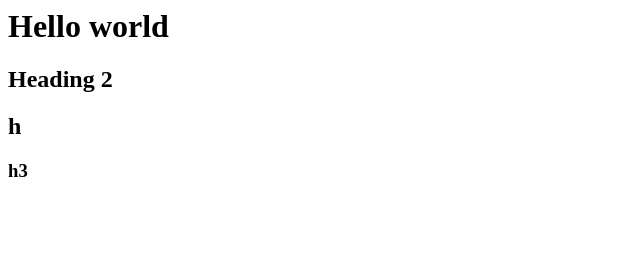
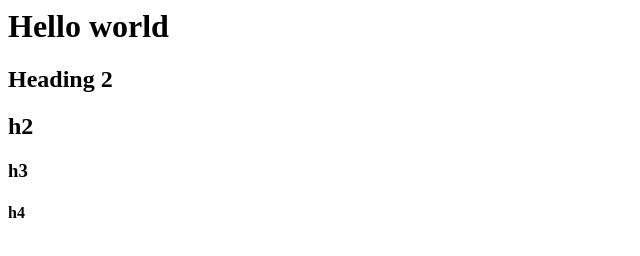
Before and after one commit to Touseef-ahmad/git-flight-rules-practice, a plain HTML site: page index.html in a window 1280 px wide. Shown: the full height of the page, 0-640 px from the left. Drawn offline with Linux system fonts and the light colour scheme.

Commit message:
added h4

```diff
--- a/index.html
+++ b/index.html
@@ -1,4 +1,5 @@
 <h1>Hello world</h1>
 <h2>Heading 2</h2>
-<h2>h</h2>
+<h2>h2</h2>
 <h3>h3</h3>
+<h4>h4</h4>
```
